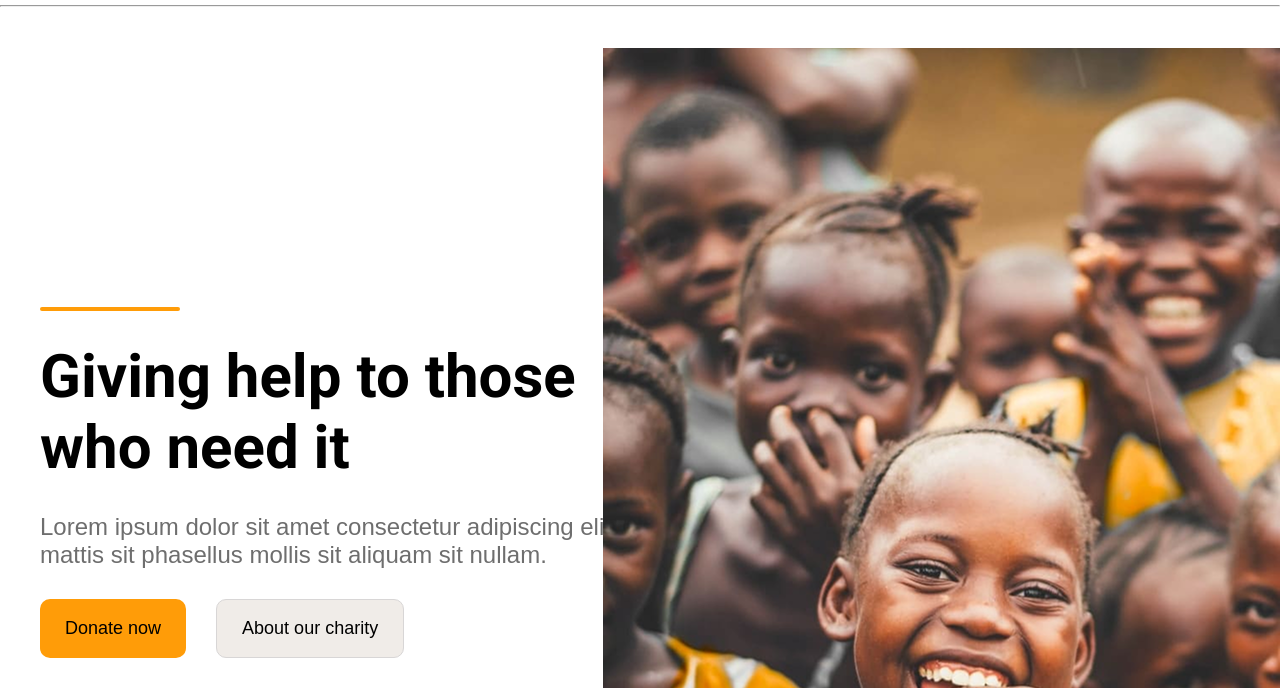
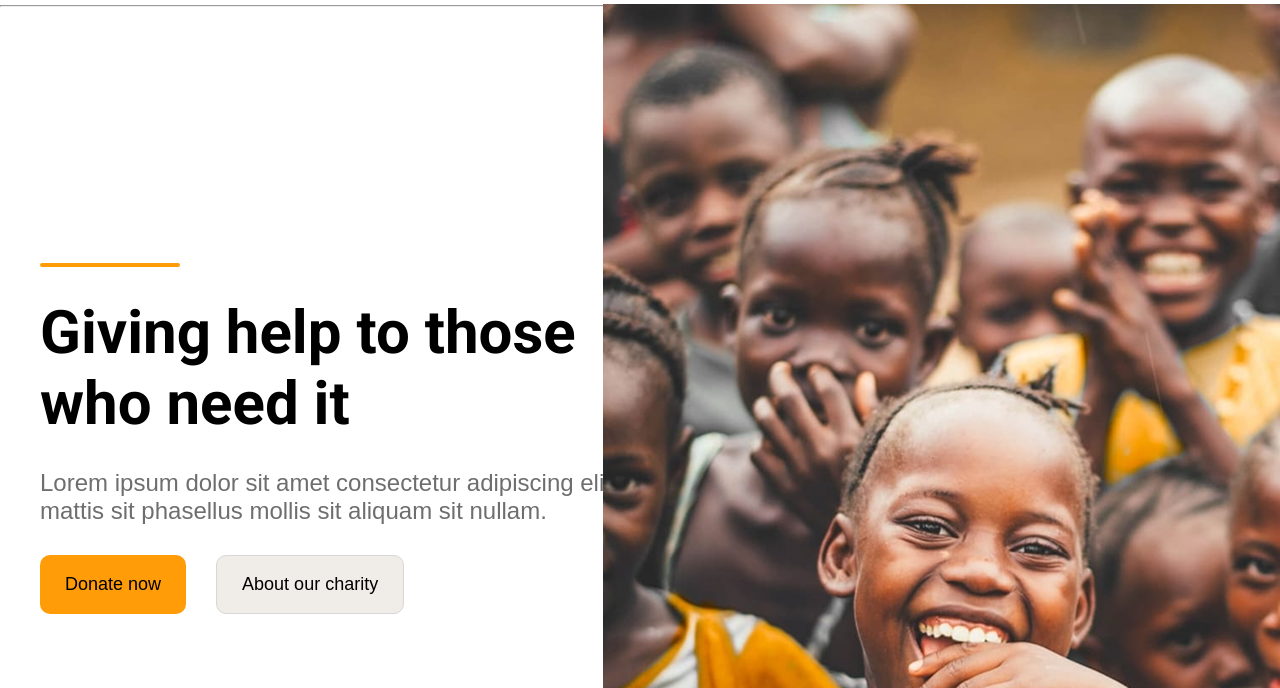
Before and after one commit to mirjonovogomuhammad06-gif/Exam-3, a plain HTML site: page index.html in a window 1280 px wide. Shown: the part 112-800 px from the top of the page. Drawn offline with Linux system fonts and the light colour scheme.

Commit message:
changed section1

```diff
--- a/style.css
+++ b/style.css
@@ -53,7 +53,7 @@ h1,h2,h3,h4{
     gap: 40px;
     max-width: 1200px;
     margin: auto;
-    margin-top:300px;
+    margin-top:256px;
 }
 .khat{
     width: 140px;
```
